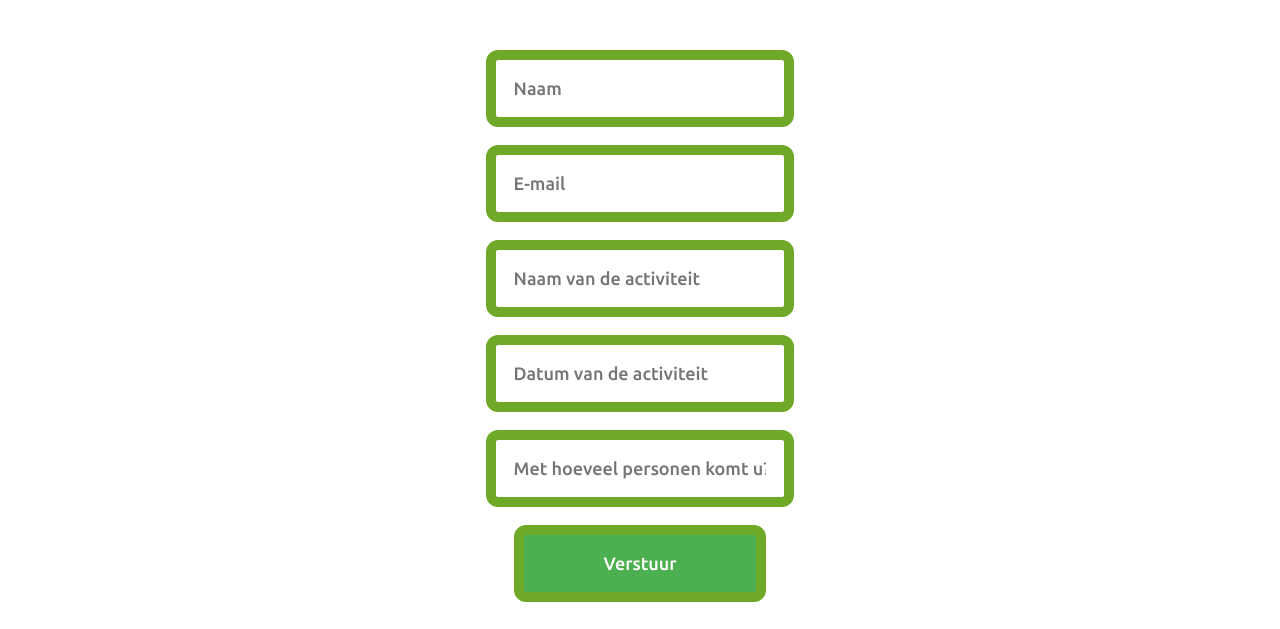
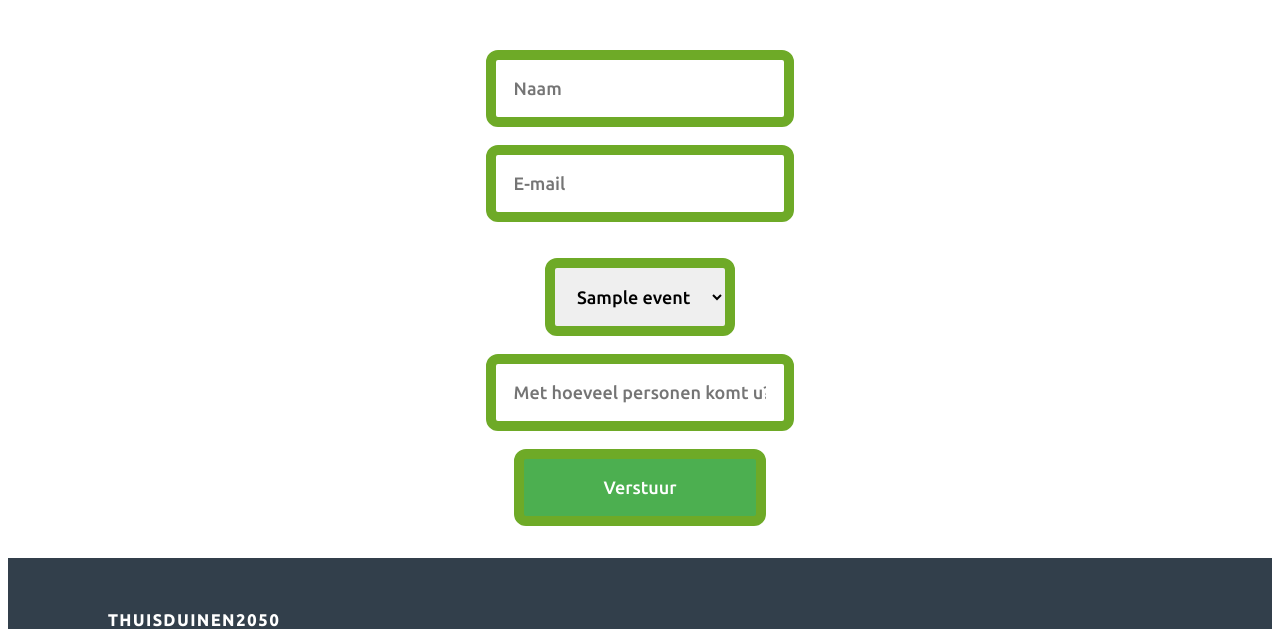
Before and after one commit to AquosPC/ThuisduinenSessie, a PHP site: page /ThuisduinenSessie/Contact.php in a window 1280 px wide. Shown: the part 2291-2920 px from the top of the page. Run offline with PHP 8.4, Linux system fonts and the light colour scheme; tables that the repository leaves empty or names only in its code hold one stand-in row (values such as "Sample post").

Commit message:
update everything

```diff
--- a/Admin.php
+++ b/Admin.php
@@ -9,7 +9,7 @@
 <body class="pageBG">
     <div>
     <div class="maincard">
-        <h1 class="bold">Welkom, {Username}.</h2>
+        <h2 class="bold">Welkom, beheerder</h2>
     </div>
     <div class="Adminbuttonsdiv">
     <a href="Newsadmin.php">
--- a/Contact.php
+++ b/Contact.php
@@ -53,8 +53,21 @@
         <form action="INC/PHP/_contact2.php" method="post">
             <input type="text" name="naam" id="Mail"placeholder="Naam"><br><br>
             <input type="email" name="mail" id="Mail"placeholder="E-mail"><br><br>
-            <input type="text" name="nameOfActivity" id="nameOfActivity" placeholder="Naam van de activiteit"><br><br>
-            <input type="text" name="date" id="date" placeholder="Datum van de activiteit"><br><br>
+            <div class="txtb">
+            <select  class="gebruikerAanmaken2"  name ="nameOfActivity">
+                <?php
+                    $db = mysqli_connect("localhost", "root", "", "thuisduinensessie");
+                    $sql = "SELECT  * FROM tbl_events";
+
+                    $configs = mysqli_query($db, $sql);
+
+                    foreach ($configs as $config) {
+
+                echo '<option value="'.$config['id'].'">'.$config['title'].'</option>';
+                }
+                ?>
+            </select>
+        </div>
             <input type="text" name="amountOfPeople" id="amountOfPeople" placeholder="Met hoeveel personen komt u?"><br><br>
             <input class="button" type="submit" value="Verstuur">
         </form>
--- a/INC/PHP/_login.php
+++ b/INC/PHP/_login.php
@@ -28,6 +28,8 @@ if(isset($_POST['login-submit'])){
                 if ($pwdCheck == $row['password']){
                     session_start();
                     $_SESSION['role'] = $row['role'];
+                    $_SESSION['firstName'] = $row['firstName'];
+                    $_SESSION['lastName'] = $row['lastName'];
                     // role check
                     if($row['role'] == 1){
                         header("location: ../../Admin.php");
```
